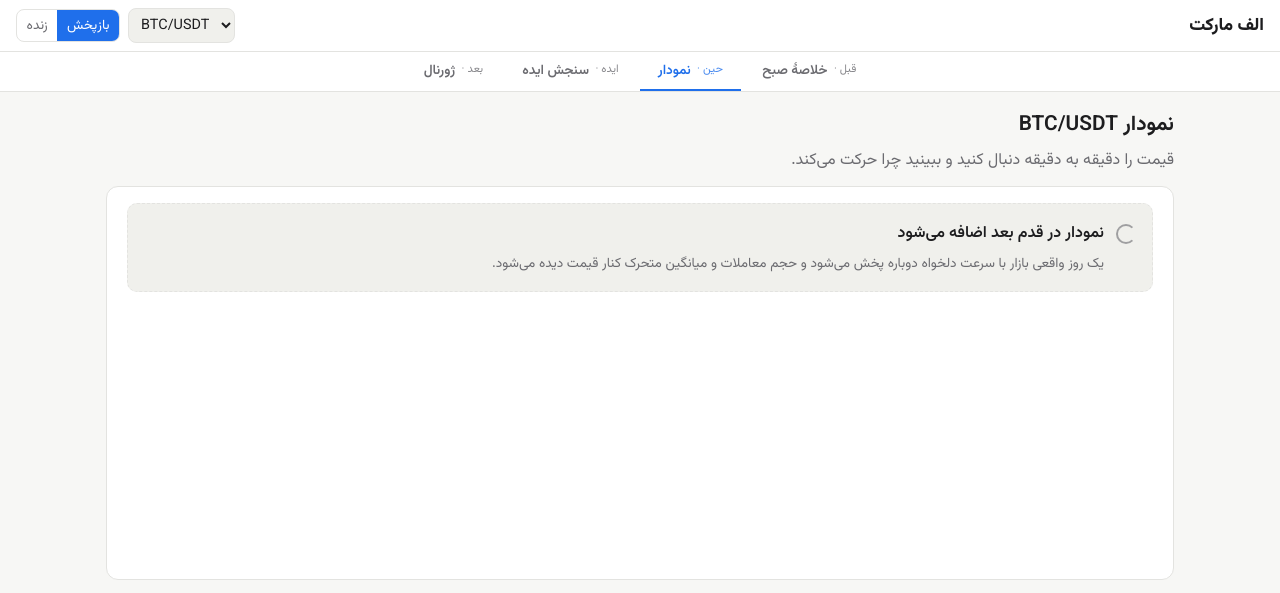
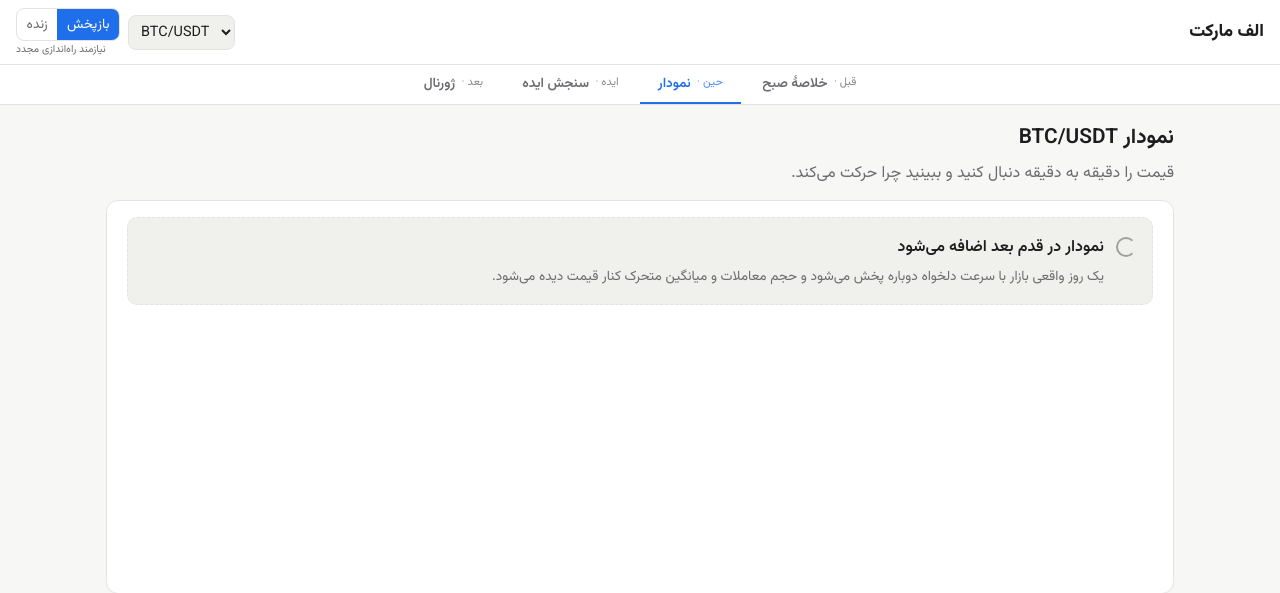
Before and after one commit to RootedMani/Alef-Market, a FastAPI app: page /chart in a window 1280 px wide. Shown: the top 593 px of the page. Run offline with FastAPI, Linux system fonts and the light colour scheme; parts of the project's set-up code (start-up, migrations or seed data) failed here and were passed over.

Commit message:
buy/sell wording: commands banned on pages, all four words in app/web, buy-and-hold allowed in backend texts
Reword the long-only line to «پوزیشن لانگ». Add the «نیازمند راه‌اندازی مجدد» caption under
the greyed mode segment.

Co-Authored-By: Claude Opus 5.5 <noreply@anthropic.com>

```diff
--- a/app/llm/templates.py
+++ b/app/llm/templates.py
@@ -131,7 +131,7 @@ SUPPORTED_FA = (
     "چیزهایی که می‌توانم آزمایش کنم: قیمت (باز شدن، بسته شدن، سقف، کف) و حجم معاملات؛ "
     "RSI، EMA، SMA، ATR و میانگین حجم معاملات؛ مقایسهٔ «بیشتر از»، «کمتر از» و "
     "«رو به بالا یا رو به پایین قطع کند»؛ ترکیب شرط‌ها با «و» یا «یا»؛ حد ضرر، حد سود، "
-    "خروج بعد از چند کندل و شرط خروج؛ اندازهٔ پوزیشن. فقط پوزیشن خرید (لانگ)، بدون اهرم."
+    "خروج بعد از چند کندل و شرط خروج؛ اندازهٔ پوزیشن. فقط پوزیشن لانگ، بدون اهرم."
 )
 
 
--- a/app/web/pages.py
+++ b/app/web/pages.py
@@ -77,7 +77,7 @@ MODE_HELP_FA = {
     "replay": "یک روز واقعی و ضبط‌شدهٔ بازار دوباره پخش می‌شود.",
     "live": "قیمت لحظه‌ای از صرافی خوانده می‌شود.",
 }
-MODE_RESTART_FA = "نیاز به راه‌اندازی دوبارهٔ سرور"
+MODE_RESTART_FA = "نیازمند راه\u200cاندازی مجدد"  # shown under the greyed segment
 
 
 def pick_symbol(settings: Settings, symbol: str | None) -> str:
--- a/app/web/static/css/app.css
+++ b/app/web/static/css/app.css
@@ -103,20 +103,31 @@ select, button, input, textarea { font: inherit; color: inherit; }
 
 /* mode toggle: shows the server's mode; opening it explains the other one needs a restart */
 
+.mode-summary { list-style: none; cursor: pointer; }
+.mode-summary::-webkit-details-marker { display: none; }
+
 .segmented {
   display: flex;
-  list-style: none;
-  cursor: pointer;
   border: 1px solid var(--border);
   border-radius: 8px;
   overflow: hidden;
   font-size: 0.85rem;
 }
 
-.segmented::-webkit-details-marker { display: none; }
 
 .seg { padding: 0.25rem 0.6rem; color: var(--muted); white-space: nowrap; }
 .seg.is-on { background: var(--accent); color: #fff; }
+
+.mode-note {
+  display: block;
+  margin-top: 0.1rem;
+  font-size: 0.65rem;
+  line-height: 1.3;
+  color: var(--muted);
+  white-space: nowrap;
+}
+
+.mode-note.at-end { text-align: end; }
 
 .mode-panel {
   position: absolute;
--- a/app/web/templates/base.html
+++ b/app/web/templates/base.html
@@ -25,11 +25,15 @@
     </form>
 
     <details class="mode">
-      <summary class="segmented" aria-label="حالت داده">
-        {% for m in modes %}
-        <span class="seg{% if m.on %} is-on{% endif %}" data-mode="{{ m.key }}"
-              {% if m.on %}aria-current="true"{% else %}aria-disabled="true"{% endif %}>{{ m.label }}</span>
-        {% endfor %}
+      <summary class="mode-summary" aria-label="حالت داده">
+        <span class="segmented">
+          {% for m in modes %}
+          <span class="seg{% if m.on %} is-on{% endif %}" data-mode="{{ m.key }}"
+                {% if m.on %}aria-current="true"{% else %}aria-disabled="true"{% endif %}>{{ m.label }}</span>
+          {% endfor %}
+        </span>
+        {# under the greyed segment: first in the row = right side (RTL), second = left #}
+        <small class="mode-note{% if modes[0].on %} at-end{% endif %}">{{ mode_restart_fa }}</small>
       </summary>
       <div class="mode-panel">
         {% for m in modes %}
```
Also changed, not shown: tests/api/test_web_shell.py (+21 -6 lines), tests/unit/test_buy_sell_wording.py (added, +49 -0 lines).
